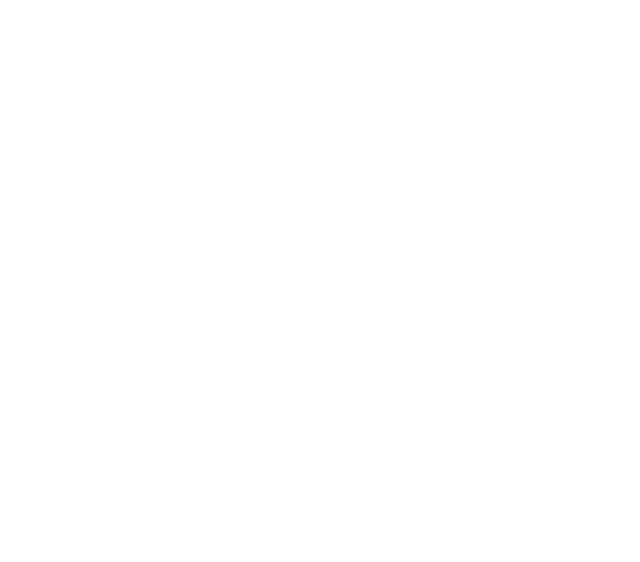
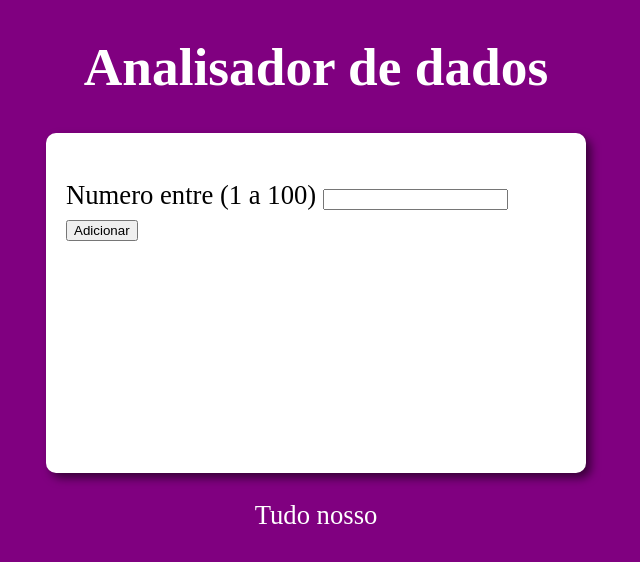
Before and after one commit to Doni-zete/Javascript-aula, a plain HTML site: page JAVASCRIPT/aula20exe/modelo.html in a window 1280 px wide. Shown: the whole page, without its empty margins (324-964 px from the left). Drawn offline with Linux system fonts and the light colour scheme.

Commit message:
analisador css html

```diff
--- a/JAVASCRIPT/aula20exe/modelo.html
+++ b/JAVASCRIPT/aula20exe/modelo.html
@@ -1,15 +1,33 @@
 <!DOCTYPE html>
 <html lang="en">
+
 <head>
     <meta charset="UTF-8">
     <meta name="viewport" content="width=device-width, initial-scale=1.0">
     <title>Analisador de dados</title>
+    <link rel="stylesheet" href="style.css">
 </head>
+
 <body>
+    <header>
+        <h1>Analisador de dados</h1>
+    </header>
+    <section>
 
-        <title >Analisador de dados</title>
+        <div id="analisa">
+            <p>Numero entre (1 a 100)
+                <input type="number" name="txtana" id="txtana">
+                <input type="button" value="Adicionar">
+            </p>
+        </div>
+    </section>
 
 
+    <footer>
+        <p>
+            Tudo nosso
+        </p>
+    </footer>
+</body>
 
-</body>
 </html>
--- /dev/null
+++ b/JAVASCRIPT/aula20exe/style.css
@@ -0,0 +1,32 @@
+body{
+    background: purple;
+
+    font-size: 20pt;
+    font: normal arial;
+
+}
+header{
+
+    color: white;
+}
+
+section{
+background: white;
+border-radius: 10px;
+padding: 20px;
+width: 500px;
+height: 300px;
+margin: auto;
+box-shadow: 5px 5px 10px rgba(0, 0, 0, 0.562)
+}
+footer{
+    text-align: center;
+    color: white;
+}
+h1{
+    text-align: center;
+}
+
+div{
+    text-align: left;
+}
```
